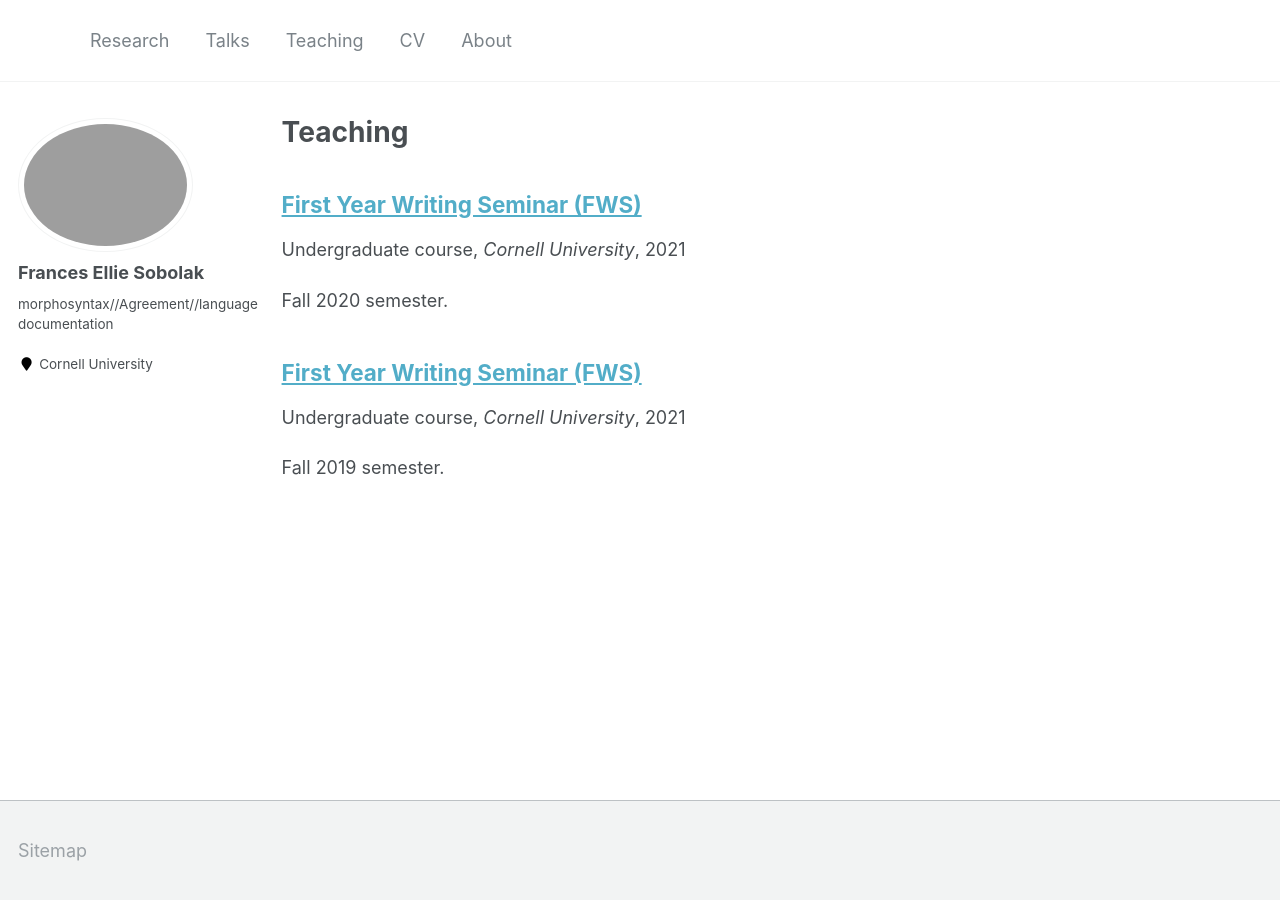
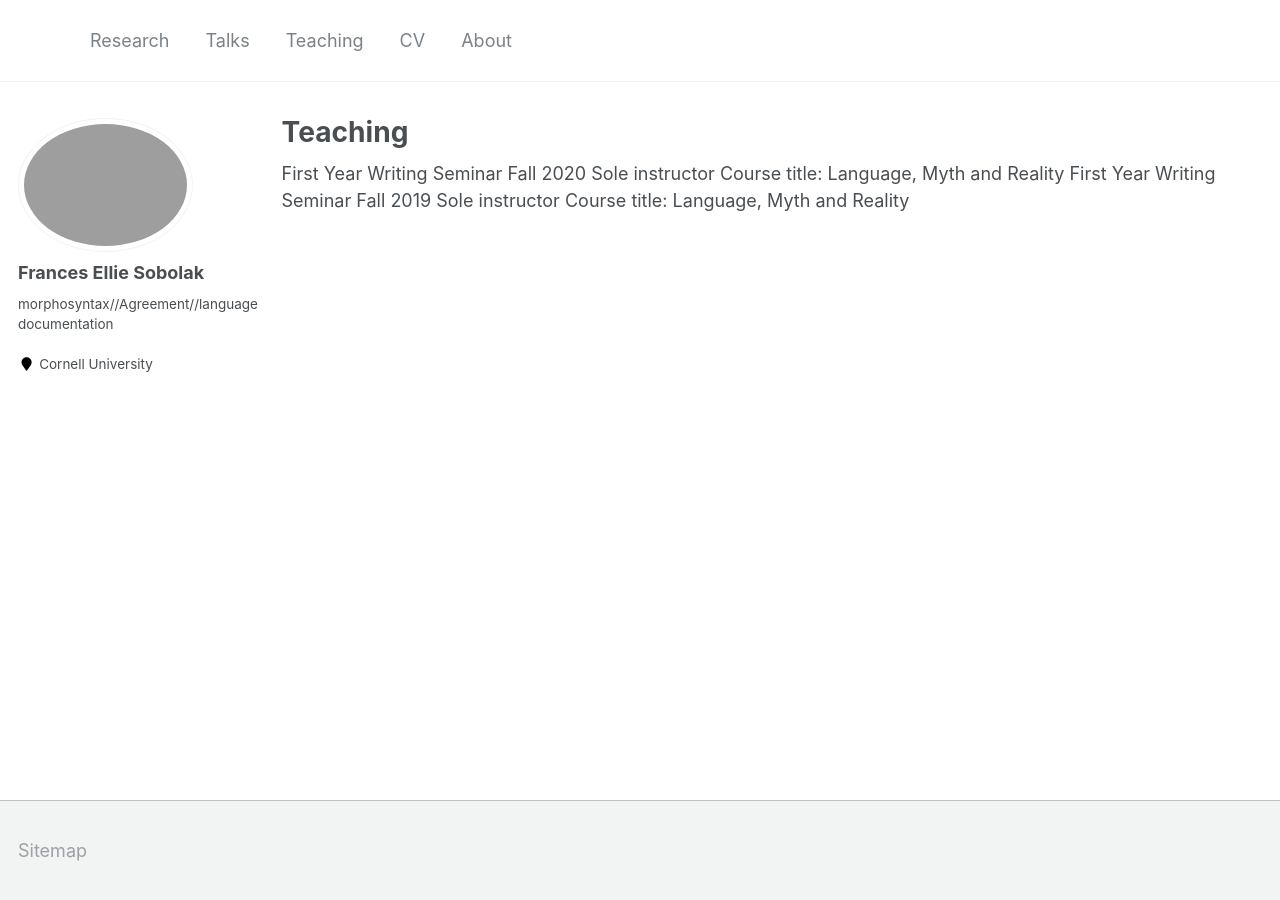
Before and after one commit to fesobolak/fesobolak.github.io, a Jekyll site: the page built from _pages/teaching.html, in a window 1280 px wide. Built offline with Jekyll 4.4.1, drawn with Linux system fonts in a browser that asks for light colours.

Commit message:
Update teaching.html

```diff
--- a/_pages/teaching.html
+++ b/_pages/teaching.html
@@ -5,8 +5,12 @@ permalink: /teaching/
 author_profile: true
 ---
 
-{% include base_path %}
+First Year Writing Seminar
+Fall 2020
+Sole instructor
+Course title: Language, Myth and Reality
 
-{% for post in site.teaching reversed %}
-  {% include archive-single.html %}
-{% endfor %}
+First Year Writing Seminar
+Fall 2019
+Sole instructor
+Course title: Language, Myth and Reality
```
